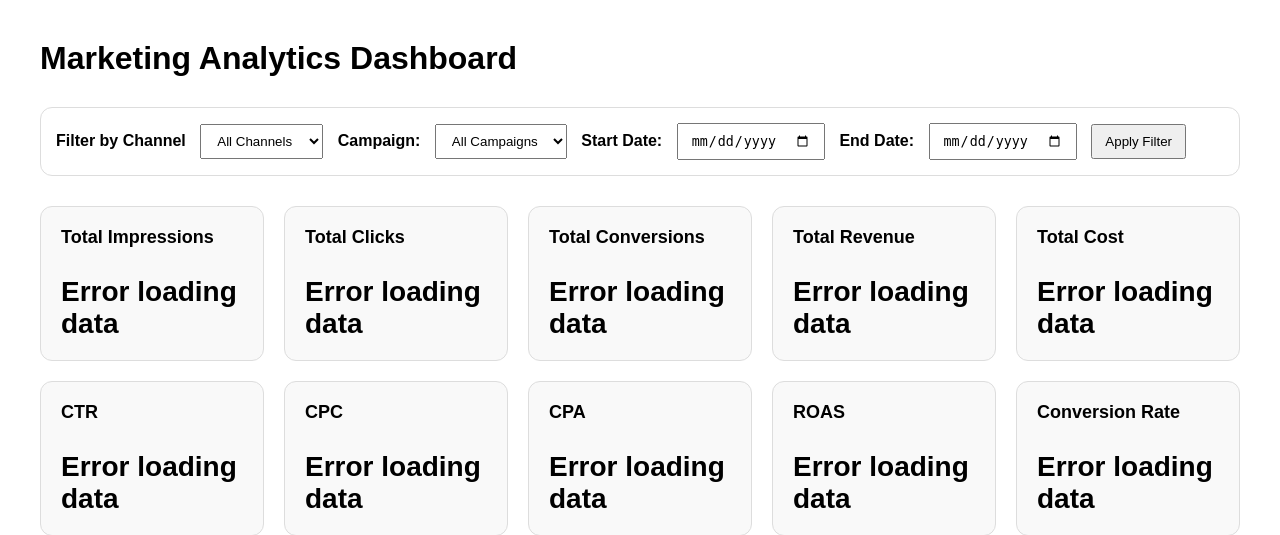
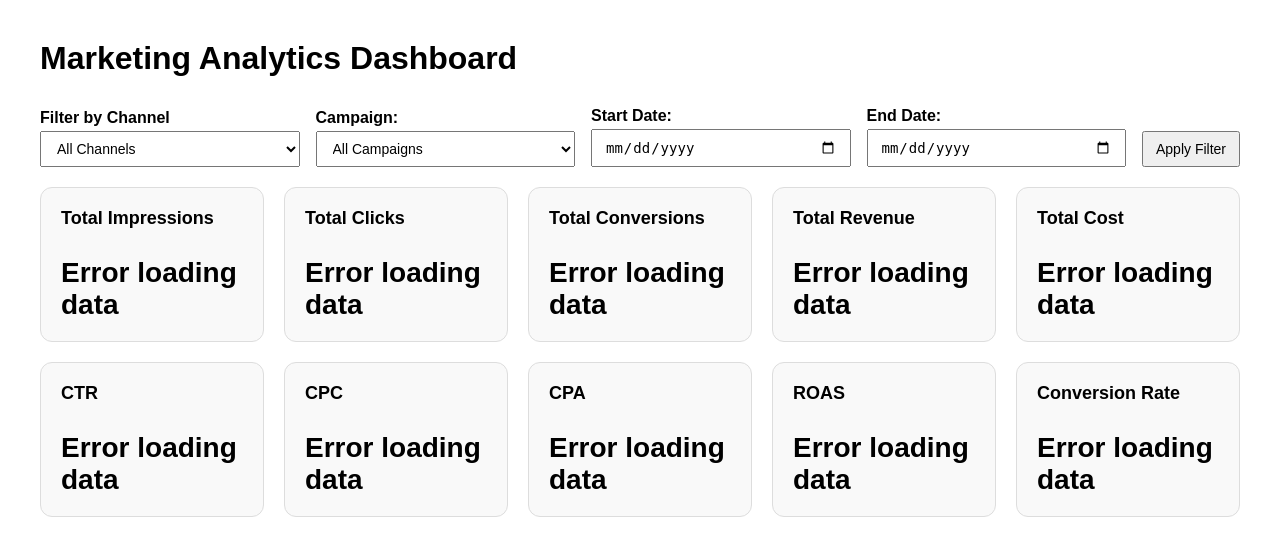
Before and after one commit to karianjahi/marketers_paradise, a Django app: template core/analytics/templates/analytics/dashboard.html in a window 1280 px wide. Shown: the top 535 px of the page. Run offline with Django 5.2, Linux system fonts and the light colour scheme; the template is opened without the code that fills it, so the values that code supplies are empty.

Commit message:
Adjust the filter section and style it

```diff
--- a/core/analytics/static/analytics/css/dashboard.css
+++ b/core/analytics/static/analytics/css/dashboard.css
@@ -50,7 +50,11 @@
     margin-bottom: 20px;
 }
 
-.filter-section {
+/* .filter-section {
+    display: flex;
+    flex-wrap: wrap;
+    align-items: end;
+    gap: 12px 16px;
     margin-bottom: 30px;
     padding: 15px;
     border: 1px solid #ddd;
@@ -59,6 +63,8 @@
 }
 
 .filter-section label {
+    display: block;
+    font-weight: 600;
     margin-right: 10px;
     font-weight: bold;
 }
@@ -68,6 +74,51 @@
 .filter-section button {
     padding: 8px 12px;
     margin-right: 10px;
+} */
+
+.filter-section {
+    display: flex;
+    flex-wrap: wrap;
+    align-items: end;
+    gap: 12px 16px;
+    margin-bottom: 20px;
+}
+
+.filter-section label {
+    display: block;
+    font-weight: 600;
+    margin-bottom: 4px;
+}
+
+.filter-section select,
+.filter-section input,
+.filter-section button {
+    padding: 8px 12px;
+    font-size: 14px;
+}
+
+
+.filter-group {
+    display: flex;
+    flex-direction: column;
+    min-width: 180px;
+    flex: 1 1 180px;
+}
+
+.filter-group.button-group {
+    flex: 0 0 auto;
+    min-width: auto;
+}
+
+@media (max-width: 768px) {
+    .filter-group {
+        flex: 1 1 100%;
+        min-width: 100%;
+    }
+
+    .filter-group.button-group button {
+        width: 100%;
+    }
 }
 
 .table-section {
--- a/core/analytics/templates/analytics/dashboard.html
+++ b/core/analytics/templates/analytics/dashboard.html
@@ -14,6 +14,7 @@
     <!-- <h2>KPI API Response</h2> -->
 
     <section class="filter-section">
+        <div class="filter-group">
             <label for="channel-filter">Filter by Channel</label>
 
             <select id="channel-filter">
@@ -23,20 +24,29 @@
                 <option value="LinkedIn Ads">Linkedin Ads</option>
                 <option value="Email">Email</option>
             </select>
+        </div>
 
+        <div class="filter-group">
             <label for="campaign-name-filter">Campaign:</label>
             <select id="campaign-name-filter">
                 <option value="">All Campaigns</option>
             </select>
+        </div>
 
+        <div class="filter-group">
             <label for="start-date">Start Date:</label>
             <input type="date" id="start-date">
+        </div>
 
+        <div class="filter-group">
             <label for="end-date">End Date:</label>
             <input type="date" id="end-date">
+        </div>
 
-
+        <div class="filter-group button-group">
+            <label>&nbsp;</label>
             <button id="apply-filter">Apply Filter</button>
+        </div>
 
     </section>
 
```
Lines whose indentation alone changed are shown as unchanged.
